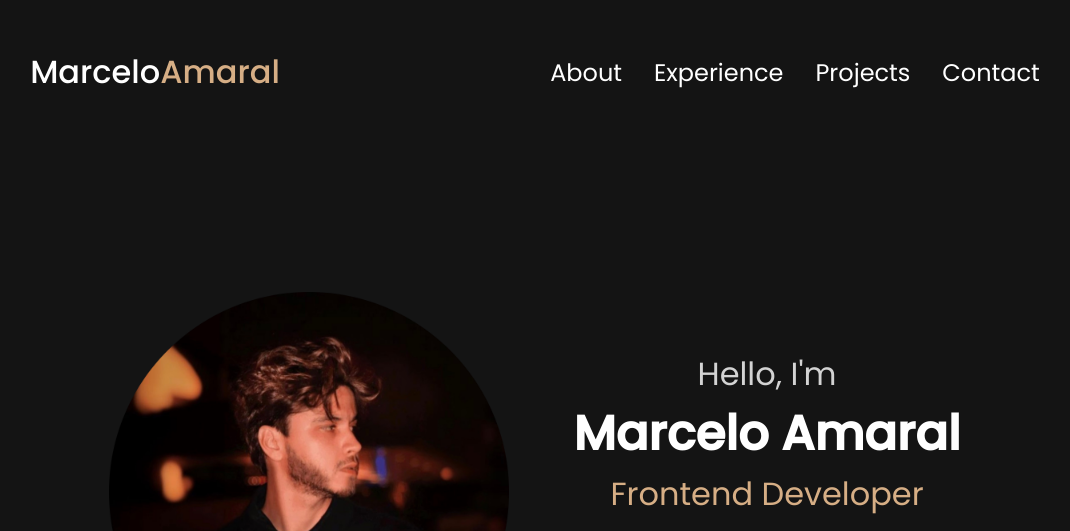
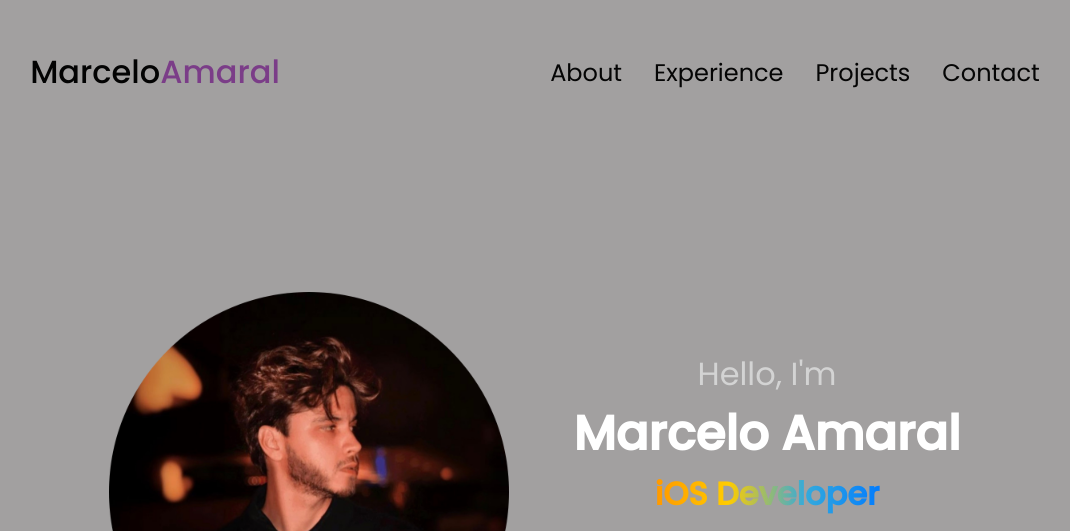
Before and after one commit to marcelovsk1/marcelo-portfolio, a website: page index.html in a window 1280 px wide. Shown: the top 531 px of the page, without its empty margins (105-1175 px from the left). Drawn offline with Linux system fonts and the light colour scheme; a web font is replaced by a local one.

Commit message:
updating my frontend portfolio to a ios portfolio

```diff
--- a/index.html
+++ b/index.html
@@ -49,7 +49,7 @@
     <div class="section__text">
       <p class="section__text__p1">Hello, I'm</p>
       <h1 class="title">Marcelo Amaral</h1>
-      <p class="section__text__p2">Frontend Developer</p>
+      <p class="section__text__p2">iOS Developer</p>
       <div class="btn-container">
         <button class="btn btn-color-2"
         onclick="window.open('./assets/resume-marcelo.pdf')">
--- a/style.css
+++ b/style.css
@@ -9,7 +9,7 @@
 
 body {
   font-family: 'Poppins', sans-serif;
-  background-color: rgb(20, 20, 20);
+  background-color: rgb(162, 160, 160);
 }
 
 html {
@@ -48,13 +48,18 @@ nav {
 }
 
 a {
-  color: rgb(255, 255, 255);
+  color: rgb(5, 5, 5);
   text-decoration: none;
-  text-decoration-color: white;
+  /* text-decoration-color: white; */
+  text-decoration-line: none;
 }
 
 a:hover {
-  color: rgb(214, 174, 133);
+  background-image: linear-gradient(to right, #FF3B30, #FF9500, #FFCC00, #34AADC, #007AFF, #9763e4);
+  -webkit-background-clip: text;
+  background-clip: text;
+  color: transparent;
+  font-weight: bold;
   text-decoration: underline;
   text-underline-offset: 1rem;
   /* text-decoration-color: rgb(85, 85, 85); */
@@ -63,13 +68,13 @@ a:hover {
 .marcelo {
   font-size: 2rem;
   font-weight: 500;
-  color: white;
+  color: rgb(3, 3, 3);
 }
 
 .amaral {
   font-size: 2rem;
   font-weight: 500;
-  color: rgb(214, 174, 133);
+  color: rgb(123, 61, 136);
 }
 
 .logo:hover {
@@ -234,8 +239,13 @@ section {
 
 .section__text__p2 {
   font-size: 2rem;
-  color: rgb(214, 174, 133);
+  /* color: rgb(214, 174, 133); */
   margin-bottom: 1rem;
+  background-image: linear-gradient(to right, #FF3B30, #FF9500, #FFCC00, #34AADC, #007AFF, #9763e4);
+  -webkit-background-clip: text;
+  background-clip: text;
+  color: transparent;
+  font-weight: bold;
 }
 
 .title {
```
